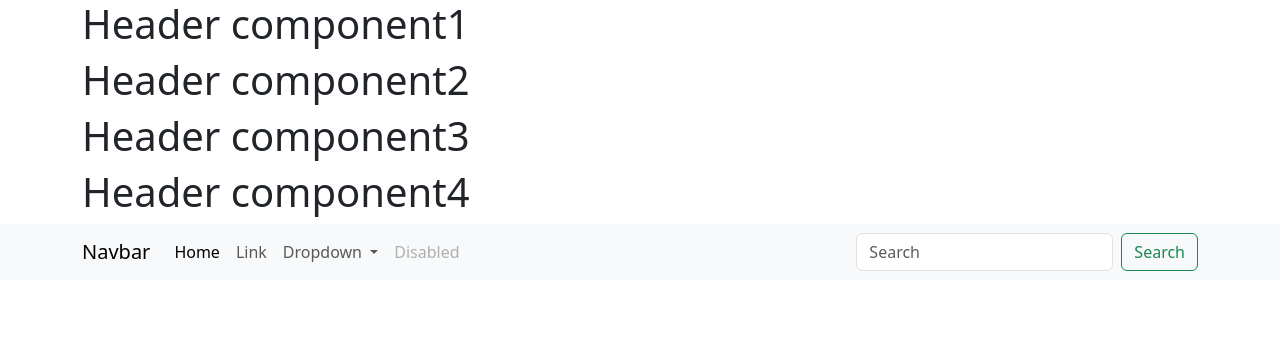
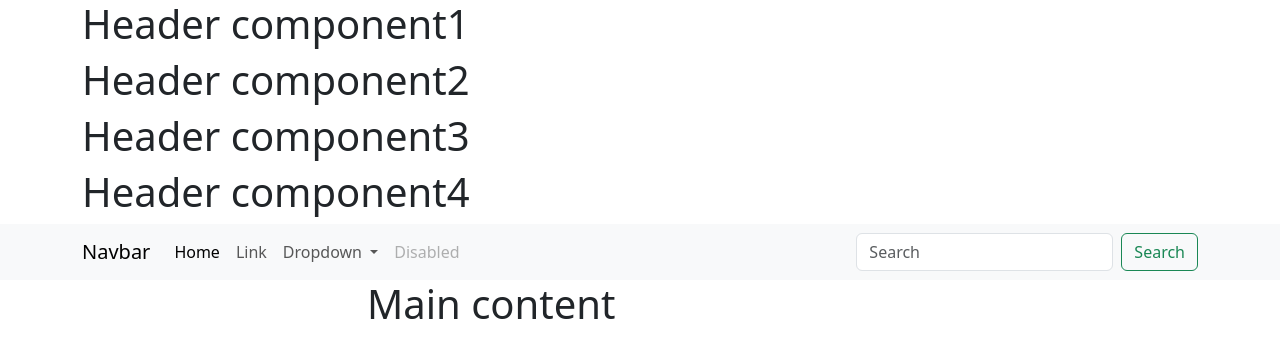
Before and after one commit to hoatq-fptaptech/TechStack2405_module2_JS, a plain HTML site: page website.html in a window 1280 px wide. Drawn offline with nearby package versions, Linux system fonts and the light colour scheme.

Commit message:
layout with component

```diff
--- a/website.html
+++ b/website.html
@@ -11,6 +11,17 @@
 <body>
     <HeaderComponent></HeaderComponent>
     <NavComponent></NavComponent>
+    <main>
+        <div class="container">
+            <div class="row">
+                <SidenarComponent class="col-3"></SidenarComponent>
+                <div class="col">
+                    <h1>Main content</h1>
+                </div>
+            </div>
+        </div>
+    </main>
+    <FooterComponent></FooterComponent>
     <script type="text/javascript" src="components/header.js"></script>
     <script type="text/javascript" src="components/nav.js"></script>
 </body>
```
